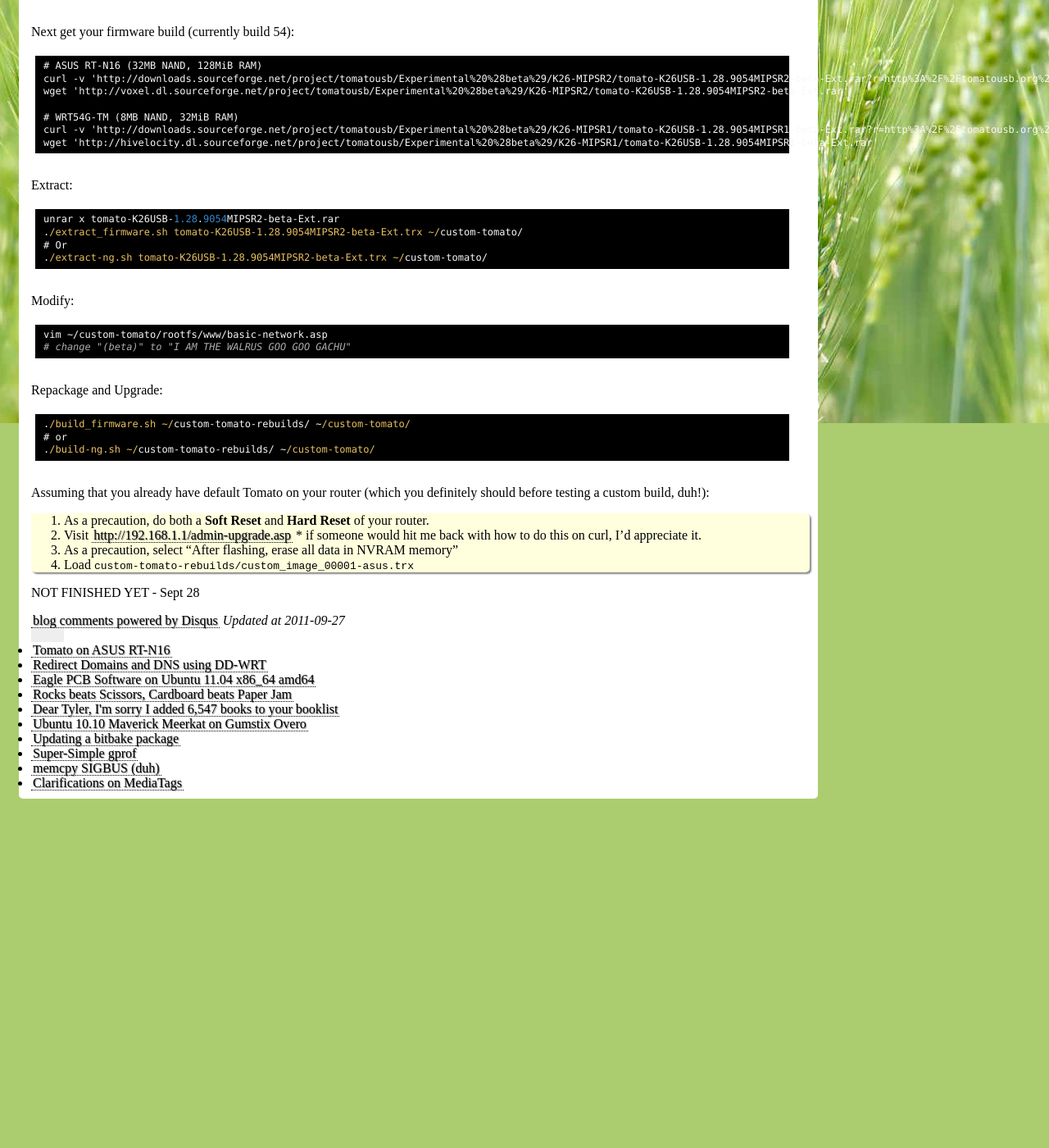
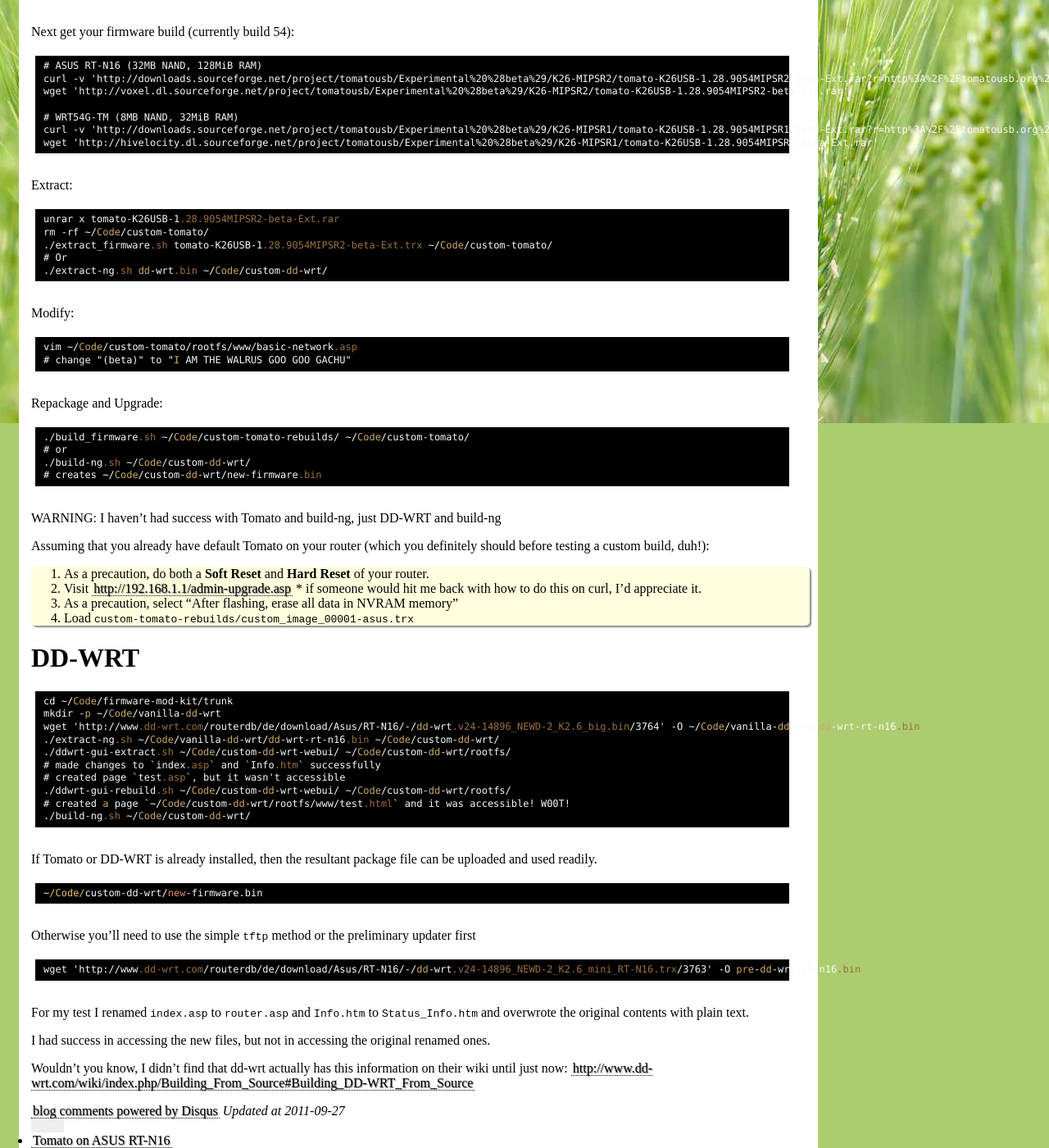
Before and after one commit to coolaj86/coolaj86.github.com, a Jekyll site: the page built from _posts/2011-09-27-roll-your-own-tomato-firmware.md, in a window 1280 px wide and 1400 px high, scrolled down 684 px. Shown: the whole window at 82% size. Built offline with Jekyll 4.4.1, drawn with Linux system fonts in a browser that asks for light colours; Markdown is read by kramdown in place of the engine named in the settings; comment, search, counter and statistics services are not loaded; before the commit the page ends 1673 px from its top, so only the background shows below that; some of the changed text lies outside the part shown.

Commit message:
added dd-wrt instructions

```diff
--- a/_posts/2011-09-27-roll-your-own-tomato-firmware.md
+++ b/_posts/2011-09-27-roll-your-own-tomato-firmware.md
@@ -1,7 +1,7 @@
 ---
 layout: article
 uuid: 0B1A19EB-8142-4499-B551-37A8BEC9EBB1
-title: Roll your own Tomato firmware
+title: Roll your own Tomato (or DD-WRT) firmware
 name: roll-your-own-tomato-firmware
 created_at: 2011-09-27
 updated_at: 2011-09-27
@@ -11,7 +11,7 @@
 Goal
 ===
 
-Customize and rebrand the Tomato firmware by modifying the Web Interface.
+Customize / rebrand the Tomato / DD-WRT firmware by modifying the Web Interface.
 
 Instructions
 ===
@@ -35,9 +35,9 @@
 
 Then you should checkout `firmware-mod-kit`:
 
-    mkdir Code
+    mkdir ~/Code
     cd ~/Code
-    svn checkout http://firmware-mod-kit.googlecode.com/svn/trunk/ firmware-mod-kit-read-only
+    svn checkout http://firmware-mod-kit.googlecode.com/svn/trunk/ ~/firmware-mod-kit-read-only
     cd firmware-mod-kit-read-only/trunk
 
 Next get your firmware build (currently build 54):
@@ -53,20 +53,24 @@
 Extract:
 
     unrar x tomato-K26USB-1.28.9054MIPSR2-beta-Ext.rar
-    ./extract_firmware.sh tomato-K26USB-1.28.9054MIPSR2-beta-Ext.trx ~/custom-tomato/
+    rm -rf ~/Code/custom-tomato/
+    ./extract_firmware.sh tomato-K26USB-1.28.9054MIPSR2-beta-Ext.trx ~/Code/custom-tomato/
     # Or
-    ./extract-ng.sh tomato-K26USB-1.28.9054MIPSR2-beta-Ext.trx ~/custom-tomato/
+    ./extract-ng.sh dd-wrt.bin ~/Code/custom-dd-wrt/
 
 Modify:
 
-    vim ~/custom-tomato/rootfs/www/basic-network.asp
+    vim ~/Code/custom-tomato/rootfs/www/basic-network.asp
     # change "(beta)" to "I AM THE WALRUS GOO GOO GACHU"
 
 Repackage and Upgrade:
 
-    ./build_firmware.sh ~/custom-tomato-rebuilds/ ~/custom-tomato/
+    ./build_firmware.sh ~/Code/custom-tomato-rebuilds/ ~/Code/custom-tomato/
     # or
-    ./build-ng.sh ~/custom-tomato-rebuilds/ ~/custom-tomato/
+    ./build-ng.sh ~/Code/custom-dd-wrt/
+    # creates ~/Code/custom-dd-wrt/new-firmware.bin
+
+WARNING: I haven't had success with Tomato and build-ng, just DD-WRT and build-ng
 
 Assuming that you already have default Tomato on your router
 (which you definitely should before testing a custom build, duh!):
@@ -77,4 +81,30 @@
   0. As a precaution, select "After flashing, erase all data in NVRAM memory"
   0. Load `custom-tomato-rebuilds/custom_image_00001-asus.trx`
 
-NOT FINISHED YET - Sept 28
+DD-WRT
+===
+
+    cd ~/Code/firmware-mod-kit/trunk
+    mkdir -p ~/Code/vanilla-dd-wrt
+    wget 'http://www.dd-wrt.com/routerdb/de/download/Asus/RT-N16/-/dd-wrt.v24-14896_NEWD-2_K2.6_big.bin/3764' -O ~/Code/vanilla-dd-wrt/dd-wrt-rt-n16.bin
+    ./extract-ng.sh ~/Code/vanilla-dd-wrt/dd-wrt-rt-n16.bin ~/Code/custom-dd-wrt/
+    ./ddwrt-gui-extract.sh ~/Code/custom-dd-wrt-webui/ ~/Code/custom-dd-wrt/rootfs/
+    # made changes to `index.asp` and `Info.htm` successfully
+    # created page `test.asp`, but it wasn't accessible
+    ./ddwrt-gui-rebuild.sh ~/Code/custom-dd-wrt-webui/ ~/Code/custom-dd-wrt/rootfs/
+    # created a page `~/Code/custom-dd-wrt/rootfs/www/test.html` and it was accessible! W00T!
+    ./build-ng.sh ~/Code/custom-dd-wrt/
+
+If Tomato or DD-WRT is already installed, then the resultant package file can be uploaded and used readily.
+
+    ~/Code/custom-dd-wrt/new-firmware.bin
+
+Otherwise you'll need to use the simple `tftp` method or the preliminary updater first
+
+    wget 'http://www.dd-wrt.com/routerdb/de/download/Asus/RT-N16/-/dd-wrt.v24-14896_NEWD-2_K2.6_mini_RT-N16.trx/3763' -O pre-dd-wrt-rt-n16.bin
+
+For my test I renamed `index.asp` to `router.asp` and `Info.htm` to `Status_Info.htm` and overwrote the original contents with plain text.
+
+I had success in accessing the new files, but not in accessing the original renamed ones.
+
+Wouldn't you know, I didn't find that dd-wrt actually has this information on their wiki until just now: <http://www.dd-wrt.com/wiki/index.php/Building_From_Source#Building_DD-WRT_From_Source>
```
